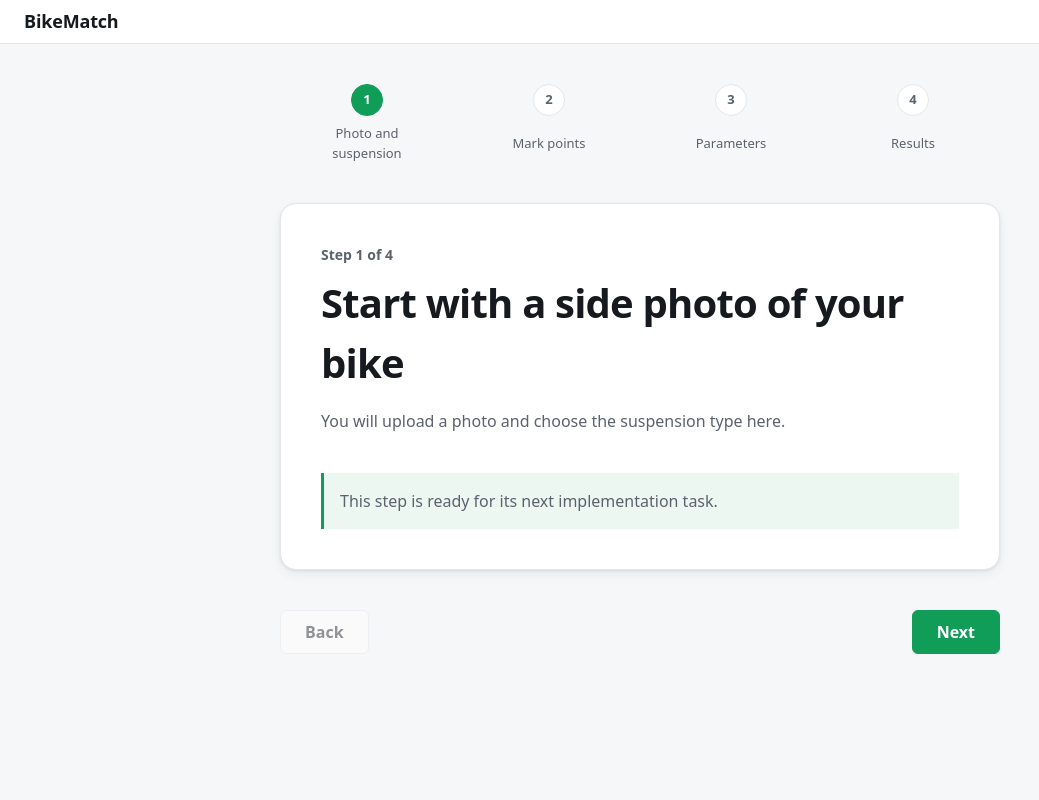
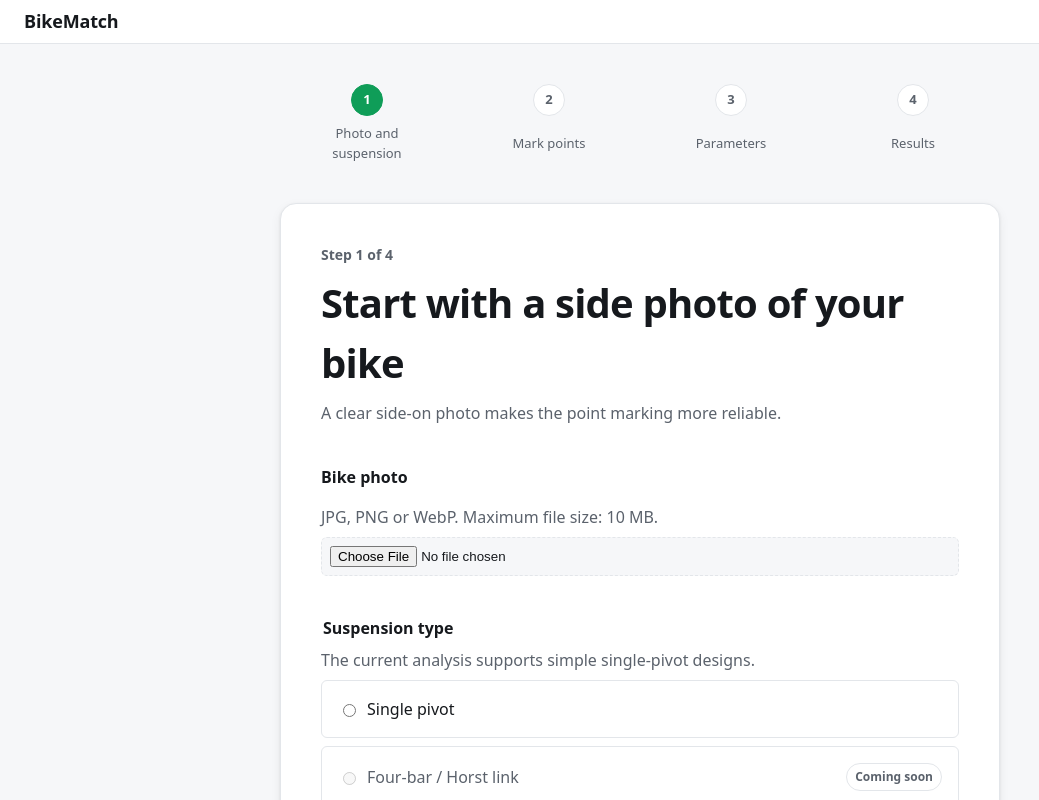
Before and after one commit to DvToledo199/bike-match, a React (Vite) app in the folder frontend/: page / in a window 1280 px wide. Shown: the top 800 px of the page, without its empty margins (0-1039 px from the left). Built offline with nearby package versions, Linux system fonts and the light colour scheme.

Commit message:
feat(frontend): add photo and suspension step
Validate JPG, PNG and WebP uploads, show a preview and resolution guidance, and store the selected image and single-pivot type in wizard state.

Closes #46

```diff
--- a/frontend/src/features/analysis-wizard/AnalysisWizard.jsx
+++ b/frontend/src/features/analysis-wizard/AnalysisWizard.jsx
@@ -1,19 +1,32 @@
+import { useEffect } from 'react'
 import { useTranslation } from 'react-i18next'
 import useWizardState from './useWizardState.js'
-import { wizardSteps } from './wizardSteps.js'
+import PhotoStep from './PhotoStep.jsx'
+import { isStepComplete, wizardSteps } from './wizardSteps.js'
 import styles from './AnalysisWizard.module.css'
 
 function AnalysisWizard() {
   const { t } = useTranslation()
   const {
     activeStepIndex,
+    wizardData,
+    updateWizardData,
     goToNextStep,
     goToPreviousStep,
   } = useWizardState(wizardSteps.length)
 
+  useEffect(() => {
+    return () => {
+      if (wizardData.photo?.previewUrl) {
+        URL.revokeObjectURL(wizardData.photo.previewUrl)
+      }
+    }
+  }, [wizardData.photo?.previewUrl])
+
   const activeStep = wizardSteps[activeStepIndex]
   const isFirstStep = activeStepIndex === 0
   const isLastStep = activeStepIndex === wizardSteps.length - 1
+  const canGoToNextStep = isStepComplete(activeStep.id, wizardData)
 
   return (
     <section className={styles.wizard} aria-labelledby="wizard-title">
@@ -40,6 +53,14 @@ function AnalysisWizard() {
       </nav>
 
       <div className={styles.panel}>
+        {activeStep.id === 'photo' ? (
+          <PhotoStep
+            photo={wizardData.photo}
+            suspensionType={wizardData.suspensionType}
+            updateWizardData={updateWizardData}
+          />
+        ) : (
+          <>
             <p className={styles.stepCount}>
               {t('wizard.stepCount', {
                 current: activeStepIndex + 1,
@@ -51,6 +72,8 @@ function AnalysisWizard() {
             </h1>
             <p className={styles.description}>{t(`${activeStep.translationKey}.description`)}</p>
             <p className={styles.placeholder}>{t('wizard.placeholder')}</p>
+          </>
+        )}
       </div>
 
       <div className={styles.actions}>
@@ -66,7 +89,7 @@ function AnalysisWizard() {
           type="button"
           className={styles.primaryButton}
           onClick={goToNextStep}
-          disabled={isLastStep}
+          disabled={isLastStep || !canGoToNextStep}
         >
           {isLastStep ? t('wizard.finish') : t('wizard.next')}
         </button>
--- /dev/null
+++ b/frontend/src/features/analysis-wizard/PhotoStep.jsx
@@ -0,0 +1,150 @@
+import { useState } from 'react'
+import { useTranslation } from 'react-i18next'
+import styles from './PhotoStep.module.css'
+
+const acceptedMimeTypes = ['image/jpeg', 'image/png', 'image/webp']
+const acceptedExtensions = ['jpg', 'jpeg', 'png', 'webp']
+const maximumFileSizeBytes = 10 * 1024 * 1024
+const minimumRecommendedLongestSidePixels = 750
+
+function getFileExtension(fileName) {
+  return fileName.split('.').pop()?.toLowerCase()
+}
+
+function isAcceptedImage(file) {
+  if (file.type) {
+    return acceptedMimeTypes.includes(file.type)
+  }
+
+  return acceptedExtensions.includes(getFileExtension(file.name))
+}
+
+function readImageDimensions(imageUrl) {
+  return new Promise((resolve, reject) => {
+    const image = new Image()
+
+    image.onload = () => {
+      resolve({ width: image.naturalWidth, height: image.naturalHeight })
+    }
+    image.onerror = reject
+    image.src = imageUrl
+  })
+}
+
+function PhotoStep({ photo, suspensionType, updateWizardData }) {
+  const { t } = useTranslation()
+  const [error, setError] = useState('')
+
+  async function handlePhotoChange(event) {
+    const [file] = event.target.files ?? []
+    event.target.value = ''
+
+    if (!file) return
+
+    if (!isAcceptedImage(file)) {
+      setError(t('wizard.photo.errors.invalidFormat'))
+      return
+    }
+
+    if (file.size > maximumFileSizeBytes) {
+      setError(t('wizard.photo.errors.fileTooLarge', { maximumSize: 10 }))
+      return
+    }
+
+    const previewUrl = URL.createObjectURL(file)
+
+    try {
+      const { width, height } = await readImageDimensions(previewUrl)
+
+      updateWizardData({
+        photo: { file, previewUrl, width, height },
+        points: {},
+      })
+      setError('')
+    } catch {
+      URL.revokeObjectURL(previewUrl)
+      setError(t('wizard.photo.errors.unreadable'))
+    }
+  }
+
+  function handleSuspensionTypeChange(event) {
+    updateWizardData({ suspensionType: event.target.value })
+  }
+
+  const longestSidePixels = photo ? Math.max(photo.width, photo.height) : 0
+  const hasLowResolution = photo && longestSidePixels < minimumRecommendedLongestSidePixels
+
+  return (
+    <div className={styles.content}>
+      <div>
+        <p className={styles.eyebrow}>{t('wizard.photo.eyebrow')}</p>
+        <h1 id="wizard-title" className={styles.title}>{t('wizard.photo.title')}</h1>
+        <p className={styles.description}>{t('wizard.photo.description')}</p>
+      </div>
+
+      <div className={styles.section}>
+        <label className={styles.label} htmlFor="bike-photo">
+          {t(photo ? 'wizard.photo.changeInputLabel' : 'wizard.photo.inputLabel')}
+        </label>
+        <p id="bike-photo-help" className={styles.helpText}>{t('wizard.photo.inputHelp')}</p>
+        <input
+          id="bike-photo"
+          className={styles.fileInput}
+          type="file"
+          accept="image/jpeg,image/png,image/webp,.jpg,.jpeg,.png,.webp"
+          onChange={handlePhotoChange}
+          aria-describedby={error ? 'bike-photo-help bike-photo-error' : 'bike-photo-help'}
+        />
+        {error && <p id="bike-photo-error" className={styles.error} role="alert">{error}</p>}
+      </div>
+
+      {photo && (
+        <div className={styles.preview}>
+          <img
+            className={styles.previewImage}
+            src={photo.previewUrl}
+            alt={t('wizard.photo.previewAlt', { fileName: photo.file.name })}
+          />
+          <div className={styles.previewDetails}>
+            <p className={styles.fileName}>{photo.file.name}</p>
+            <p className={styles.dimensions}>{t('wizard.photo.dimensions', photo)}</p>
+            {hasLowResolution && (
+              <p className={styles.warning} role="status">
+                {t('wizard.photo.lowResolutionWarning', {
+                  minimumPixels: minimumRecommendedLongestSidePixels,
+                })}
+              </p>
+            )}
+          </div>
+        </div>
+      )}
+
+      <fieldset className={styles.suspensionTypes}>
+        <legend className={styles.legend}>{t('wizard.photo.suspensionLegend')}</legend>
+        <p className={styles.helpText}>{t('wizard.photo.suspensionHelp')}</p>
+        <label className={styles.suspensionOption}>
+          <input
+            type="radio"
+            name="suspension-type"
+            value="SINGLE_PIVOT"
+            checked={suspensionType === 'SINGLE_PIVOT'}
+            onChange={handleSuspensionTypeChange}
+          />
+          <span>{t('wizard.photo.suspensionTypes.singlePivot')}</span>
+        </label>
+        <label className={`${styles.suspensionOption} ${styles.unavailable}`}>
+          <input type="radio" name="suspension-type" disabled />
+          <span>{t('wizard.photo.suspensionTypes.fourBar')}</span>
+          <span className={styles.comingSoon}>{t('wizard.photo.comingSoon')}</span>
+        </label>
+        <label className={`${styles.suspensionOption} ${styles.unavailable}`}>
+          <input type="radio" name="suspension-type" disabled />
+          <span>{t('wizard.photo.suspensionTypes.dualLink')}</span>
+          <span className={styles.comingSoon}>{t('wizard.photo.comingSoon')}</span>
+        </label>
+      </fieldset>
+    </div>
+  )
+}
+
+export default PhotoStep
--- /dev/null
+++ b/frontend/src/features/analysis-wizard/PhotoStep.module.css
@@ -0,0 +1,139 @@
+.content {
+  display: grid;
+  gap: var(--space-xl);
+}
+
+.eyebrow {
+  margin: 0;
+  color: var(--color-text-muted);
+  font-size: 0.875rem;
+  font-weight: 600;
+}
+
+.title {
+  margin: var(--space-sm) 0 0;
+  font-size: clamp(1.75rem, 5vw, 2.5rem);
+  letter-spacing: -0.02em;
+}
+
+.description,
+.helpText {
+  margin: var(--space-sm) 0 0;
+  color: var(--color-text-muted);
+}
+
+.section {
+  display: grid;
+  gap: var(--space-sm);
+}
+
+.label,
+.legend {
+  font-weight: 700;
+}
+
+.fileInput {
+  width: 100%;
+  padding: var(--space-sm);
+  border: 1px dashed var(--color-border);
+  border-radius: var(--radius-sm);
+  background-color: var(--color-bg);
+  color: var(--color-text);
+  cursor: pointer;
+}
+
+.fileInput:hover {
+  border-color: var(--color-primary);
+}
+
+.fileInput:focus-visible,
+.suspensionOption:has(input:focus-visible) {
+  outline: 3px solid color-mix(in srgb, var(--color-primary) 35%, transparent);
+  outline-offset: 2px;
+}
+
+.error {
+  margin: 0;
+  color: var(--color-danger);
+  font-weight: 600;
+}
+
+.preview {
+  overflow: hidden;
+  border: 1px solid var(--color-border);
+  border-radius: var(--radius-md);
+  background-color: var(--color-bg);
+}
+
+.previewImage {
+  display: block;
+  width: 100%;
+  max-height: 22rem;
+  object-fit: contain;
+  background-color: var(--color-image-background);
+}
+
+.previewDetails {
+  padding: var(--space-md);
+}
+
+.fileName,
+.dimensions,
+.warning {
+  margin: 0;
+}
+
+.fileName {
+  overflow-wrap: anywhere;
+  font-weight: 700;
+}
+
+.dimensions {
+  margin-top: var(--space-xs);
+  color: var(--color-text-muted);
+}
+
+.warning {
+  margin-top: var(--space-md);
+  padding: var(--space-sm);
+  border-left: 3px solid var(--color-warning);
+  background-color: color-mix(in srgb, var(--color-warning) 12%, var(--color-surface));
+  color: var(--color-text);
+}
+
+.suspensionTypes {
+  display: grid;
+  gap: var(--space-sm);
+  margin: 0;
+  padding: 0;
+  border: 0;
+}
+
+.suspensionOption {
+  display: flex;
+  align-items: center;
+  gap: var(--space-sm);
+  padding: var(--space-md);
+  border: 1px solid var(--color-border);
+  border-radius: var(--radius-sm);
+  cursor: pointer;
+}
+
+.suspensionOption:has(input:checked) {
+  border-color: var(--color-primary);
+  background-color: color-mix(in srgb, var(--color-primary) 8%, var(--color-surface));
+}
+
+.unavailable {
+  color: var(--color-text-muted);
+  cursor: not-allowed;
+}
+
+.comingSoon {
+  margin-left: auto;
+  padding: var(--space-xs) var(--space-sm);
+  border: 1px solid var(--color-border);
+  border-radius: 999px;
+  font-size: 0.75rem;
+  font-weight: 700;
+}
--- a/frontend/src/features/analysis-wizard/wizardSteps.js
+++ b/frontend/src/features/analysis-wizard/wizardSteps.js
@@ -16,3 +16,13 @@ export const wizardSteps = [
     translationKey: 'wizard.results',
   },
 ]
+
+export function isStepComplete(stepId, wizardData) {
+  if (stepId === 'photo') {
+    return Boolean(wizardData.photo && wizardData.suspensionType)
+  }
+
+  // The remaining steps are placeholders until their own implementation issues.
+  // Their real validation rules will be added with #47 and #49.
+  return true
+}
--- a/frontend/src/locales/en/translation.json
+++ b/frontend/src/locales/en/translation.json
@@ -12,7 +12,27 @@
     "photo": {
       "label": "Photo and suspension",
       "title": "Start with a side photo of your bike",
-      "description": "You will upload a photo and choose the suspension type here."
+      "description": "A clear side-on photo makes the point marking more reliable.",
+      "eyebrow": "Step 1 of 4",
+      "inputLabel": "Bike photo",
+      "changeInputLabel": "Choose a different photo",
+      "inputHelp": "JPG, PNG or WebP. Maximum file size: 10 MB.",
+      "previewAlt": "Preview of {{fileName}}",
+      "dimensions": "{{width}} × {{height}} px",
+      "lowResolutionWarning": "This image is smaller than {{minimumPixels}} px on its longest side. Use a larger photo if possible: small images make the marking less reliable.",
+      "suspensionLegend": "Suspension type",
+      "suspensionHelp": "The current analysis supports simple single-pivot designs.",
+      "suspensionTypes": {
+        "singlePivot": "Single pivot",
+        "fourBar": "Four-bar / Horst link",
+        "dualLink": "Dual link / virtual pivot"
+      },
+      "comingSoon": "Coming soon",
+      "errors": {
+        "invalidFormat": "Choose a JPG, PNG or WebP image. SVG files cannot be used as photos.",
+        "fileTooLarge": "Choose an image smaller than {{maximumSize}} MB.",
+        "unreadable": "This image could not be read. Choose a different file."
+      }
     },
     "marking": {
       "label": "Mark points",
--- a/frontend/src/styles/tokens.css
+++ b/frontend/src/styles/tokens.css
@@ -20,7 +20,9 @@
   --color-primary: #0f9d58;     /* brand accent (green) */
   --color-on-primary: #ffffff;  /* text/icons placed on top of the accent */
   --color-success: #1f7a3a;     /* "all good" state */
+  --color-warning: #9d6c00;     /* attention state */
   --color-danger: #c0392b;      /* error state */
+  --color-image-background: #101214;
 
   /* ---- Spacing scale (t-shirt sizes) ---- */
   --space-xs: 0.25rem;
@@ -54,7 +56,9 @@
     --color-primary: #22c26b;      /* a touch brighter so it pops on dark */
     --color-on-primary: #0b1f12;
     --color-success: #34c759;
+    --color-warning: #ffb020;
     --color-danger: #ff6b5e;
+    --color-image-background: #050607;
     --shadow-md: 0 1px 3px rgba(0, 0, 0, 0.4), 0 6px 18px rgba(0, 0, 0, 0.35);
   }
 }
```
Lines whose indentation alone changed are shown as unchanged.
